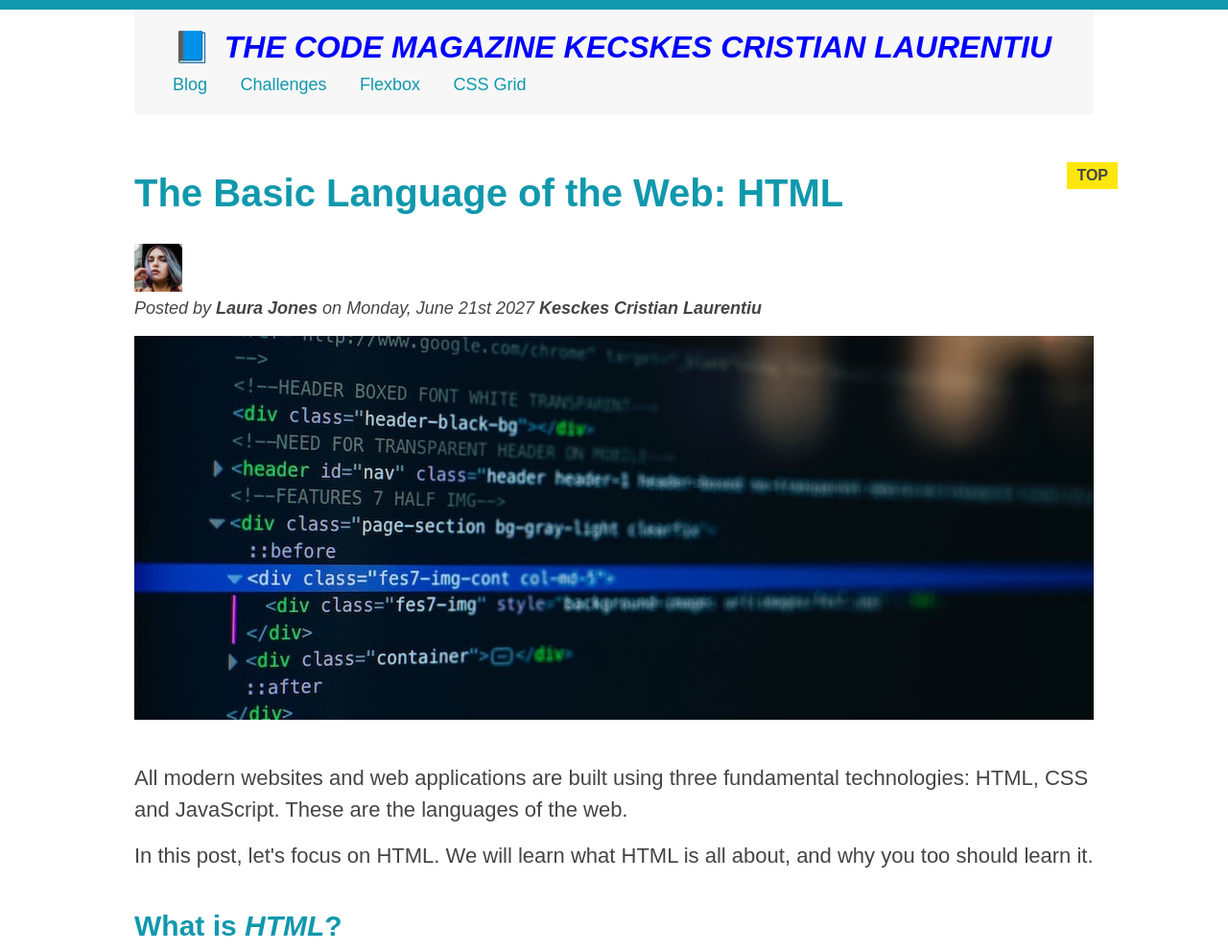
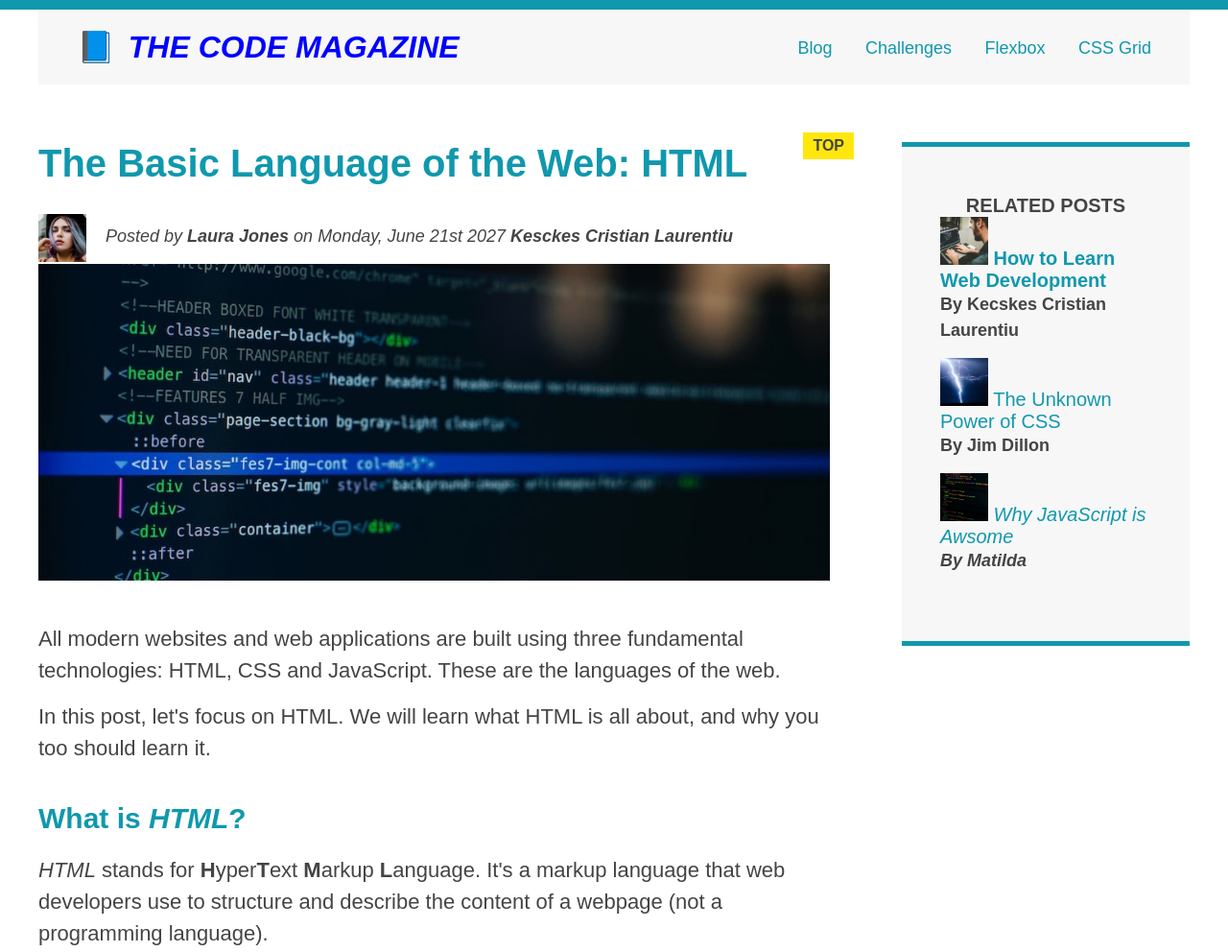
Before and after one commit to Kecskes-Cristian-Laurentiu-30127/ii, a plain HTML site: page HTML-CSS Fundamentals/index.html in a window 1280 px wide. Shown: the top 992 px of the page at 96% size. Drawn offline with Linux system fonts and the light colour scheme.

Commit message:
Add files via upload

```diff
--- a/HTML-CSS Fundamentals/ChallangeConverse/style.css
+++ b/HTML-CSS Fundamentals/ChallangeConverse/style.css
@@ -1,6 +1,7 @@
 * {
   margin: 0;
   padding: 0;
+  box-sizing: border-box;
 }
 
 body {
@@ -10,7 +11,7 @@ body {
 
 .product {
   border: 4px solid black;
-  width: 825px;
+  width: 824px;
   height: auto;
   margin: 50px auto;
   position: relative;
@@ -26,7 +27,8 @@ body {
 
 .price {
   font-size: 24px;
-  margin-bottom: 5px;
+  /* margin-bottom: 50px; */
+  float: left;
 }
 
 .shipping {
@@ -35,11 +37,14 @@ body {
   font-weight: bold;
   color: #777;
   margin-bottom: 20px;
+  float: right;
+  margin-top: 5px;
 }
 
-.description {
-  font-size: 20px;
-  margin-bottom: 20px;
+.product-description {
+  font-size: 16px;
+  margin-bottom: 10px;
+  clear: both;
 }
 
 .more-info:link,
@@ -55,7 +60,7 @@ body {
 .details-title {
   text-transform: uppercase;
   font-size: 16px;
-  margin-top: 30px;
+  /* margin-top: 30px; */
   margin-bottom: 20px;
 }
 
@@ -138,3 +143,30 @@ ul {
 .brown {
   background-color: brown;
 }
+
+.product-info {
+  /*width available for the 2 columns=825-8-250-80[px]*/
+  width: 243px;
+  float: left;
+  /* display: inline-block; */
+  margin-right: 40px;
+  margin-top: 20px;
+}
+
+.product-details {
+  width: 243px;
+  float: left;
+  /* padding-right: 20px; */
+  margin-top: 20px;
+}
+
+.product-img {
+  float: left;
+  margin-right: 40px;
+}
+
+.clearfix::after {
+  content: "";
+  display: block;
+  clear: both;
+}
--- /dev/null
+++ b/HTML-CSS Fundamentals/corectie.css
@@ -0,0 +1,267 @@
+* {
+  /* border-top: 10px solid #1098ad; */
+  margin: 0;
+  padding: 0;
+}
+
+/* PAGE SECTIONS */
+body {
+  color: #444;
+  font-family: sans-serif;
+
+  border-top: 10px solid #1098ad;
+  position: relative;
+}
+
+.container {
+  width: 800px;
+  /* margin-left: auto;
+  margin-right: auto; */
+  margin: 0 auto;
+}
+
+.main-header {
+  background-color: #f7f7f7;
+  /* padding: 20px;
+  padding-left: 40px;
+  padding-right: 40px; */
+  padding: 20px 40px;
+  margin-bottom: 60px;
+  /* height: 80px; */
+}
+
+nav {
+  font-size: 18px;
+  /* text-align: center; */
+}
+
+article {
+  margin-bottom: 60px;
+}
+
+.post-header {
+  margin-bottom: 40px;
+  /* position: relative; */
+}
+
+aside {
+  background-color: #f7f7f7;
+  border-top: 5px solid #1098ad;
+  border-bottom: 5px solid #1098ad;
+  /* padding-top: 50px;
+  padding-bottom: 50px; */
+  padding: 50px 0;
+  width: 500px;
+}
+
+/* SMALLER ELEMENTS */
+h1,
+h2,
+h3 {
+  color: #1098ad;
+}
+
+h1 {
+  font-size: 26px;
+  text-transform: uppercase;
+  font-style: italic;
+}
+
+h2 {
+  font-size: 40px;
+  margin-bottom: 30px;
+}
+
+h3 {
+  font-size: 30px;
+  margin-bottom: 20px;
+  margin-top: 40px;
+}
+
+h4 {
+  font-size: 20px;
+  text-transform: uppercase;
+  text-align: center;
+}
+
+p {
+  font-size: 22px;
+  line-height: 1.5;
+  margin-bottom: 15px;
+}
+
+ul,
+ol {
+  margin-left: 50px;
+  margin-bottom: 20px;
+}
+
+li {
+  font-size: 20px;
+  margin-bottom: 10px;
+  /* display: inline; */
+}
+
+li:last-child {
+  margin-bottom: 0;
+}
+
+/* footer p {
+  font-size: 16px;
+} */
+
+/* article header p {
+  font-style: italic;
+} */
+
+#author {
+  font-style: italic;
+  font-size: 18px;
+}
+
+#copyright {
+  font-size: 16px;
+}
+
+.related-author {
+  font-size: 18px;
+  font-weight: bold;
+}
+
+/* ul {
+  list-style: none;
+} */
+
+.related {
+  list-style: none;
+}
+
+body {
+  /* background-color: orangered; */
+}
+
+/* .first-li {
+  font-weight: bold;
+} */
+
+li:first-child {
+  font-weight: bold;
+}
+
+li:last-child {
+  font-style: italic;
+}
+
+li:nth-child(even) {
+  /* color: red; */
+}
+
+/* Misconception: this won't work! */
+article p:first-child {
+  color: red;
+}
+
+/* Styling links */
+a:link {
+  color: #1098ad;
+  text-decoration: none;
+}
+
+a:visited {
+  /* color: #777; */
+  color: #1098ad;
+}
+
+a:hover {
+  color: orangered;
+  font-weight: bold;
+  text-decoration: underline orangered;
+}
+
+a:active {
+  background-color: black;
+  font-style: italic;
+}
+/* LVHA */
+
+.post-img {
+  width: 100%;
+  height: auto;
+}
+
+nav a:link {
+  /* background-color: orangered;
+  margin: 20px;
+  padding: 20px;
+
+  display: block; */
+
+  margin-right: 30px;
+  margin-top: 10px;
+  display: inline-block;
+}
+
+nav a:link:last-child {
+  margin-right: 0;
+}
+
+button {
+  font-size: 22px;
+  padding: 20px;
+  cursor: pointer;
+
+  position: absolute;
+  /* top: 50px;
+  left: 50px; */
+  bottom: 50px;
+  right: 50px;
+}
+
+h1::first-letter {
+  font-style: normal;
+  margin-right: 5px;
+}
+
+h3 + p::first-line {
+  /* color: red; */
+}
+
+h2 {
+  /* background-color: orange; */
+  position: relative;
+}
+
+h2::before {
+  content: "TOP";
+  background-color: #ffe70e;
+  color: #444;
+  font-size: 16px;
+  font-weight: bold;
+  display: inline-block;
+  padding: 5px 10px;
+  position: absolute;
+  top: -10px;
+  right: -25px;
+}
+
+/* Resolving conflicts */
+/* #copyright {
+  color: red;
+}
+
+.copyright {
+  color: blue;
+}
+
+.text {
+  color: yellow;
+}
+
+footer p {
+  color: green !important;
+} */
+
+/* nav a:link,
+nav p {
+  font-size: 18px;
+} */
--- a/HTML-CSS Fundamentals/index.html
+++ b/HTML-CSS Fundamentals/index.html
@@ -1,5 +1,6 @@
 <!DOCTYPE html>
 <!--Asta spune browserului ca foloseste HTML-->
+<!--generat cu !-->
 <html lang="en">
   <!--atribut care specifica limba site-ului-->
   <head>
@@ -33,10 +34,10 @@
     <h6>H6 Limbajul de baza al internetului: HTML</h6>
   -->
     <!--Iara ceva cod tampit ca mi se pare misto faza asta cu codul "in aer" :))-->
-    <header class="main-header">
+    <header class="main-header clearfix">
       <h1>
         <!--style="color: blue" in <h1> ar fi INLINE CSS, dar nu e prea indicat sa folosim CSS astfel-->
-        📘 The Code Magazine Kecskes Cristian Laurentiu
+        📘 The Code Magazine <!--Kecskes Cristian Laurentiu-->
       </h1>
 
       <nav>
@@ -44,11 +45,13 @@
         <a href="blog.html">Blog</a>
         <!--Trimitere spre o pagina interna a site-ului-->
         <a href="#">Challenges</a>
-        <a href="#">Flexbox</a>
-        <a href="#">CSS Grid</a>
+        <a href="flexbox.html">Flexbox</a>
+        <a href="css-grid.html">CSS Grid</a>
       </nav>
       <!--invisible box which contains these instructions-->
       <!--aici puteam scrie si <div></div>, dar asta nu este un element din HTML5-->
+
+    <!-- <div class="clear"></div> -->
     </header>
     <!--top part of the document-->
 
@@ -57,15 +60,18 @@
         <h2>The Basic Language of the Web: HTML</h2>
 
         <img
+        class="author-img"
           src="laura-jones.jpg"
           alt="Laura Jones poza"
           width="50"
           height="50"
         />
 
-        <p id="author" class="mihai">
+        <p id="author" class="author">
           Posted by <b>Laura Jones</b> on Monday, June 21st 2027
           <strong>Kesckes Cristian Laurentiu</strong>
+          <!--Lorem ipsum dolor sit amet consectetur, adipisicing elit. Nisi impedit est tenetur omnis reprehenderit repellat quod deserunt quisquam labore perferendis magni natus alias, adipisci dignissimos corrupti accusamus a repellendus hic?-->
+        <!--generat cu lorem-->
         </p>
         <!--b este o varianta fara semnificatie pt scris BOLD, strong e varianta mai buna cu semnificatie, dar fac acelasi lucru-->
 
--- a/HTML-CSS Fundamentals/style.css
+++ b/HTML-CSS Fundamentals/style.css
@@ -7,6 +7,8 @@
 * {
   margin: 0;
   padding: 0;
+  box-sizing: border-box;
+  /*face ca height/width sa contina si padding-ul*/
 }
 /*rescriem valorile default pentru margin si padding pt toata pagina*/
 
@@ -20,7 +22,7 @@ body {
 }
 
 .container {
-  width: 1000px;
+  width: 1200px;
   /* margin-left: auto; */
   /* margin-right: auto; */
   margin: 0 auto;
@@ -60,12 +62,12 @@ li {
   margin-bottom: 40px;
 }
 
-nav a:link {
+nav a {
   font-size: 18px;
 }
 
 article {
-  margin-bottom: 40px;
+  margin-bottom: 60px;
 }
 
 aside {
@@ -80,8 +82,8 @@ aside {
   /*astea pentru cadran stanga si dreapta*/
   /* padding-top: 50px; */
   /* padding-bottom: 50px; */
-  padding: 50px 0;
-  width: 500px;
+  padding: 50px 40px;
+  /* width: 500px; */
   /*impunem latimea elementului*/
 }
 
@@ -182,6 +184,8 @@ article header p {
 
 .related {
   list-style: none;
+  margin-left: 0;
+  /*overwrite margin*/
 }
 /**referinta la structurile cu class="related"*/
 
@@ -347,6 +351,7 @@ h1::first-letter {
 h3 + p::first-line {
   /* color: red; */
 }
+
 /*ADJACENT-SIBLING*/
 
 h2 {
@@ -382,3 +387,57 @@ h2::after {
 } */
 /*asta a devenit ultimul copil a lui h2 (h2:first-child)*/
 /*element creat in CSS, nu e nicaieri in HTML*/
+
+/*FLOATS*/
+.author-img {
+  float: left;
+  /*FLOATING ELEMENT, scos din "flow-ul paginii, dar tot poate crea margin in jurul sau"*/
+}
+
+.author {
+  /* padding-left: 80px; */
+  float: left;
+  margin-top: 10px;
+  margin-left: 20px;
+}
+
+h1 {
+  float: left;
+}
+
+nav {
+  float: right;
+}
+/*COLLAPSING ELEMENT */
+/*introducand FLOAT are un efect similar cu scoaterea elementelor din elementul parinte (in cazul asta <header> se comporta ca si cum nu ar avea <h1> si <nav> in el)*/
+
+clear {
+  clear: both;
+}
+
+.clearfix::after {
+  clear: both;
+  content: "";
+  display: block;
+}
+/*CLEAR FIX HACK*/
+
+article {
+  /* background-color: green; */
+  width: 825px;
+  float: left;
+}
+/*muta elementul <article> in stanga*/
+
+aside {
+  /* background-color: red; */
+  width: 300px;
+  float: right;
+}
+/*muta elementul <article> in dreapta*/
+
+footer {
+  /* background-color: yellow; */
+  clear: both;
+}
+/*article,aside,footer=SIMPLE FLOAT LAYOUT*/
```
Also changed, not shown: HTML-CSS Fundamentals/ChallangeConverse/challange.html (+17 -2 lines), HTML-CSS Fundamentals/css-grid.html (added, +81 -0 lines), HTML-CSS Fundamentals/flexbox.html (added, +112 -0 lines).
